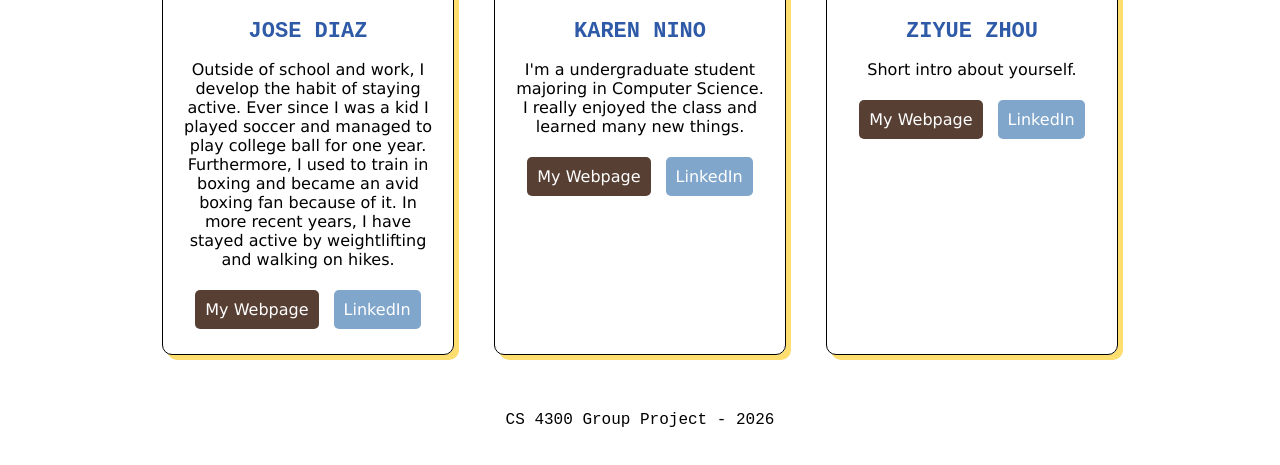
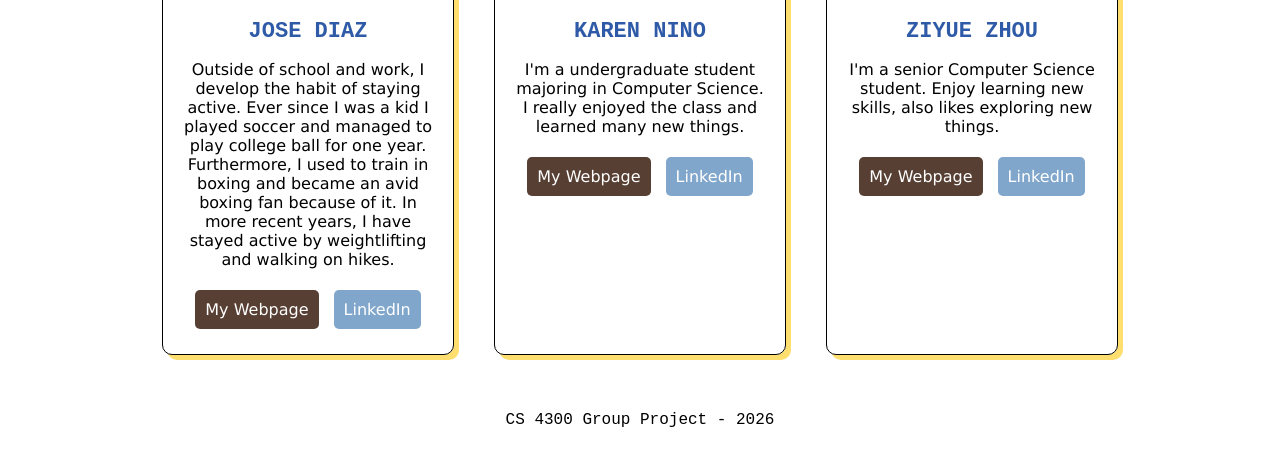
Before and after one commit to Josegerard08/CS-4300-Web-Project, a plain HTML site: page team.html in a window 1280 px wide. Shown: the part 1204-1669 px from the top of the page. Drawn offline with Linux system fonts and the light colour scheme.

Commit message:
Update team.html

```diff
--- a/team.html
+++ b/team.html
@@ -59,7 +59,7 @@
                 </div>
                 <h3>Ziyue Zhou</h3>
 
-                <p>Short intro about yourself.</p>
+                <p>I'm a senior Computer Science student. Enjoy learning new skills, also likes exploring new things.</p>
                 <a href="#" class="button webpage" target="_blank">My Webpage</a>
                 <a href="#" class="button linkedin" target="_blank">LinkedIn</a>
             </div>
```
